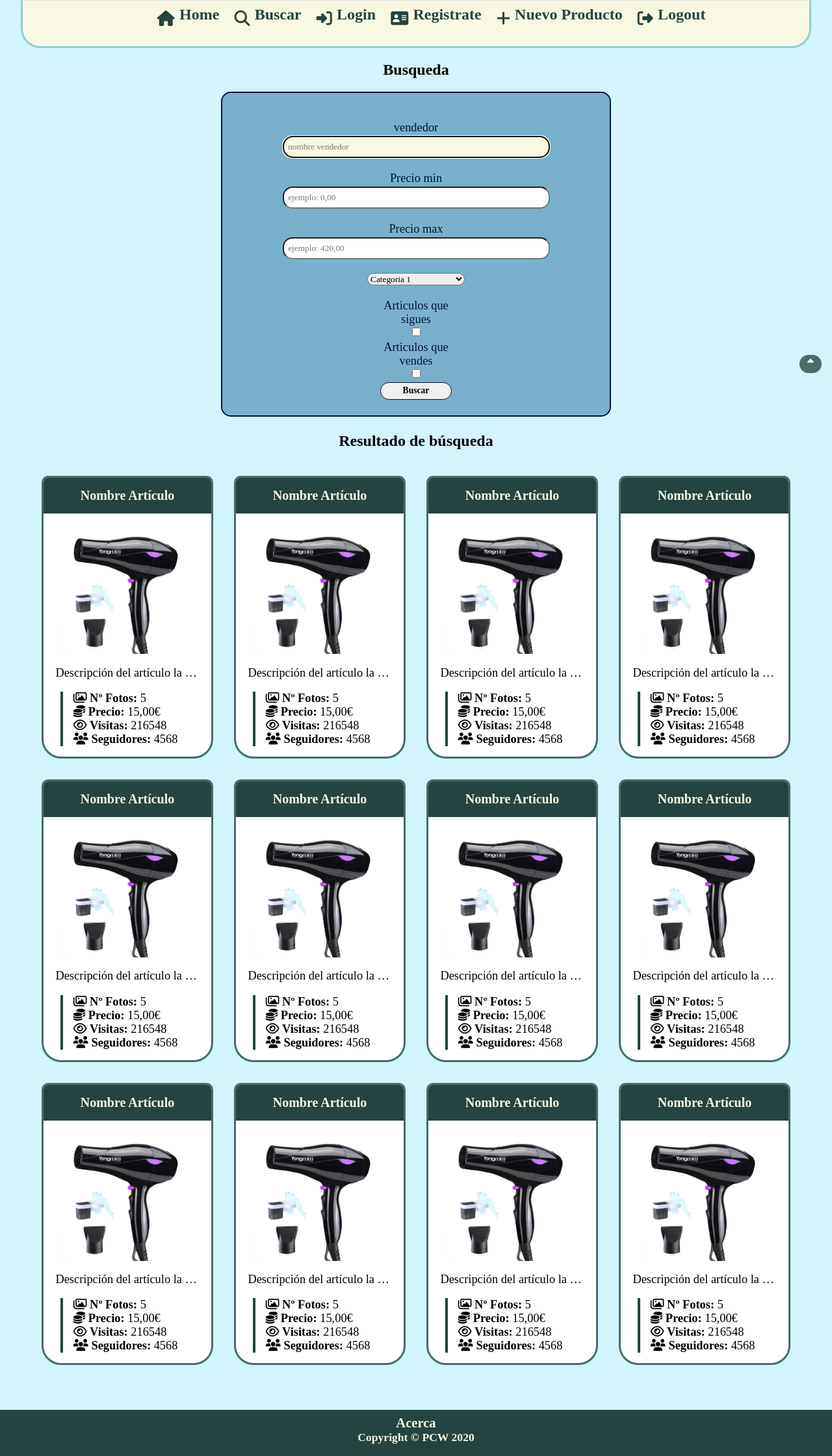
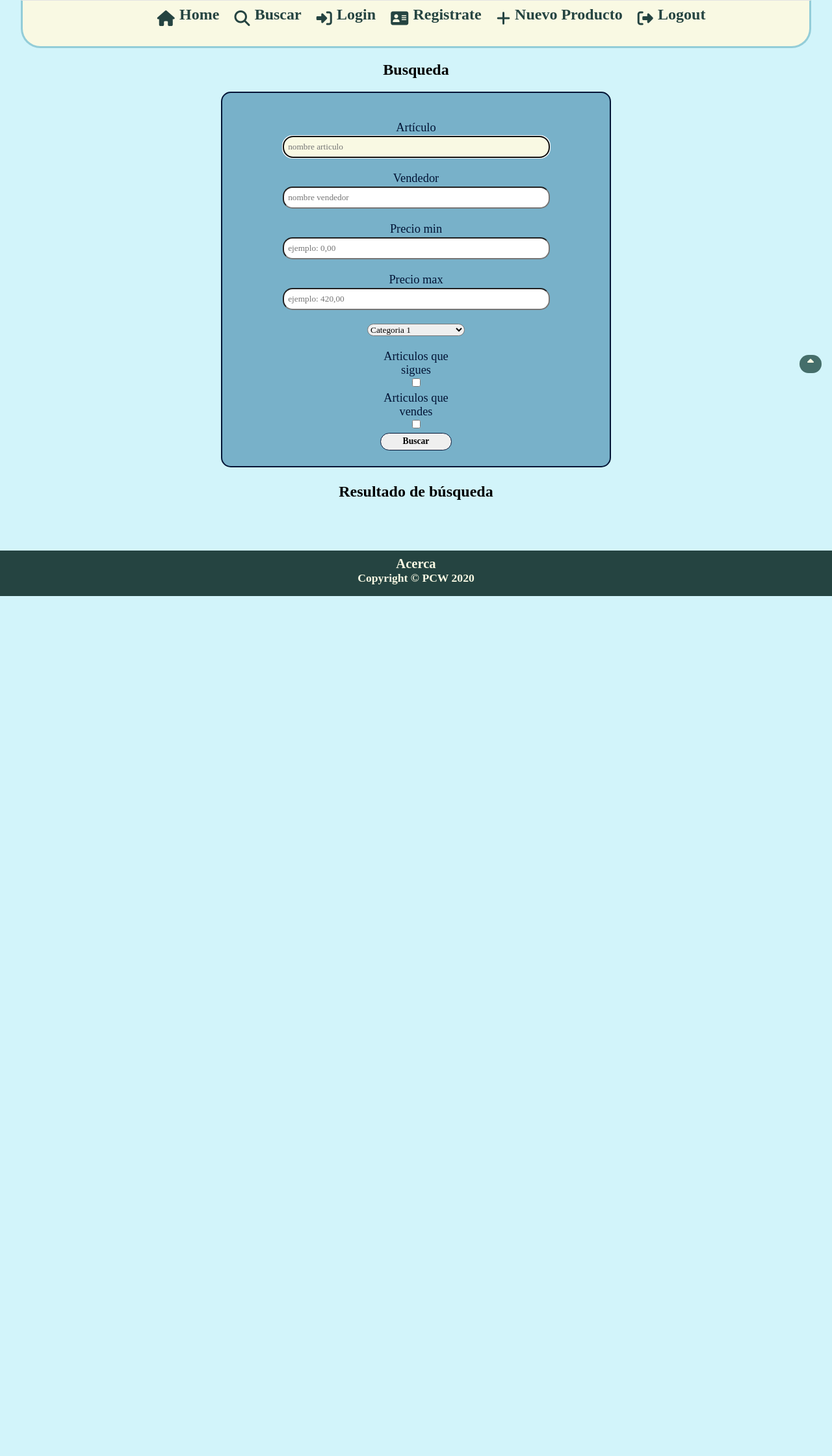
Before and after one commit to AndresGarc/PCW, a PHP site: page /buscar.html in a window 1280 px wide. Shown: the part 210-2450 px from the top of the page at 65% size. After the commit the page ends 1127 px from the top, so only its background shows below. Run offline with PHP 8.4, Linux system fonts and the light colour scheme; some libraries are stand-ins or nearby versions; some web fonts are replaced.

Commit message:
Mejora cargar articulos

```diff
--- a/buscar.html
+++ b/buscar.html
@@ -31,8 +31,12 @@
 
     <h2>Busqueda</h2>
    <form id="formu" method="get">
+     <p>
+       <label for="nombre">Artículo</label>
+       <input type="text" name="nombre" id="nombre" maxlength="100" placeholder="nombre articulo" autofocus>
+     </p>
     <p>
-      <label for="vendedor">vendedor</label>
+      <label for="vendedor">Vendedor</label>
       <input type="text" name="vendedor" id="vendedor" maxlength="100" placeholder="nombre vendedor" autofocus>
     </p>
     <p>
@@ -64,152 +68,11 @@
 
    <section>
      <h3>Resultado de búsqueda</h3>
-      <div id="flex">
-        <article class="boxProd">
-          <h4><a href="articulo.html">Nombre Artículo</a></h4>
-          <a href="articulo.html"><img class="ftoArt" src="img/secador.jpg" alt="imagen articulo"></a>
-          <p class="desc">Descripción del artículo la cual es muy larga entonces tienen que salir tres puntos suspensivos para que nos den la nota</p>
-            <footer>
-              <p><i class="far fa-images"></i> <b>Nº Fotos:</b> 5</p>
-              <p><i class="fas fa-coins"></i> <b>Precio:</b> 15,00€</p>
-              <p><i class="far fa-eye"></i> <b>Visitas:</b> 216548</p>
-              <p><i class="fas fa-users"></i> <b>Seguidores:</b> 4568</p>
-            </footer>
-        </article>
-        <article class="boxProd">
-          <h4><a href="articulo.html">Nombre Artículo</a></h4>
-          <a href="articulo.html"><img class="ftoArt" src="img/secador.jpg" alt="imagen articulo"></a>
-          <p class="desc">Descripción del artículo la cual es muy larga entonces tienen que salir tres puntos suspensivos para que nos den la nota</p>
-            <footer>
-              <p><i class="far fa-images"></i> <b>Nº Fotos:</b> 5</p>
-              <p><i class="fas fa-coins"></i> <b>Precio:</b> 15,00€</p>
+      <div id="flex"></div>
 
-              <p><i class="far fa-eye"></i> <b>Visitas:</b> 216548</p>
-              <p><i class="fas fa-users"></i> <b>Seguidores:</b> 4568</p>
-            </footer>
-        </article>
-        <article class="boxProd">
-          <h4><a href="articulo.html">Nombre Artículo</a></h4>
-          <a href="articulo.html"><img class="ftoArt" src="img/secador.jpg" alt="imagen articulo"></a>
-          <p class="desc">Descripción del artículo la cual es muy larga entonces tienen que salir tres puntos suspensivos para que nos den la nota</p>
-            <footer>
-              <p><i class="far fa-images"></i> <b>Nº Fotos:</b> 5</p>
-              <p><i class="fas fa-coins"></i> <b>Precio:</b> 15,00€</p>
+   </section>
 
-              <p><i class="far fa-eye"></i> <b>Visitas:</b> 216548</p>
-              <p><i class="fas fa-users"></i> <b>Seguidores:</b> 4568</p>
-            </footer>
-        </article>
-        <article class="boxProd">
-          <h4><a href="articulo.html">Nombre Artículo</a></h4>
-          <a href="articulo.html"><img class="ftoArt" src="img/secador.jpg" alt="imagen articulo"></a>
-          <p class="desc">Descripción del artículo la cual es muy larga entonces tienen que salir tres puntos suspensivos para que nos den la nota</p>
-            <footer>
-              <p><i class="far fa-images"></i> <b>Nº Fotos:</b> 5</p>
-              <p><i class="fas fa-coins"></i> <b>Precio:</b> 15,00€</p>
-
-              <p><i class="far fa-eye"></i> <b>Visitas:</b> 216548</p>
-              <p><i class="fas fa-users"></i> <b>Seguidores:</b> 4568</p>
-            </footer>
-        </article>
-        <article class="boxProd">
-          <h4><a href="articulo.html">Nombre Artículo</a></h4>
-          <a href="articulo.html"><img class="ftoArt" src="img/secador.jpg" alt="imagen articulo"></a>
-          <p class="desc">Descripción del artículo la cual es muy larga entonces tienen que salir tres puntos suspensivos para que nos den la nota</p>
-            <footer>
-              <p><i class="far fa-images"></i> <b>Nº Fotos:</b> 5</p>
-              <p><i class="fas fa-coins"></i> <b>Precio:</b> 15,00€</p>
-
-              <p><i class="far fa-eye"></i> <b>Visitas:</b> 216548</p>
-              <p><i class="fas fa-users"></i> <b>Seguidores:</b> 4568</p>
-            </footer>
-        </article>
-        <article class="boxProd">
-          <h4><a href="articulo.html">Nombre Artículo</a></h4>
-          <a href="articulo.html"><img class="ftoArt" src="img/secador.jpg" alt="imagen articulo"></a>
-          <p class="desc">Descripción del artículo la cual es muy larga entonces tienen que salir tres puntos suspensivos para que nos den la nota</p>
-            <footer>
-              <p><i class="far fa-images"></i> <b>Nº Fotos:</b> 5</p>
-              <p><i class="fas fa-coins"></i> <b>Precio:</b> 15,00€</p>
-
-              <p><i class="far fa-eye"></i> <b>Visitas:</b> 216548</p>
-              <p><i class="fas fa-users"></i> <b>Seguidores:</b> 4568</p>
-            </footer>
-        </article>
-        <article class="boxProd">
-          <h4><a href="articulo.html">Nombre Artículo</a></h4>
-          <a href="articulo.html"><img class="ftoArt" src="img/secador.jpg" alt="imagen articulo"></a>
-          <p class="desc">Descripción del artículo la cual es muy larga entonces tienen que salir tres puntos suspensivos para que nos den la nota</p>
-            <footer>
-              <p><i class="far fa-images"></i> <b>Nº Fotos:</b> 5</p>
-              <p><i class="fas fa-coins"></i> <b>Precio:</b> 15,00€</p>
-
-              <p><i class="far fa-eye"></i> <b>Visitas:</b> 216548</p>
-              <p><i class="fas fa-users"></i> <b>Seguidores:</b> 4568</p>
-            </footer>
-        </article>
-        <article class="boxProd">
-          <h4><a href="articulo.html">Nombre Artículo</a></h4>
-          <a href="articulo.html"><img class="ftoArt" src="img/secador.jpg" alt="imagen articulo"></a>
-          <p class="desc">Descripción del artículo la cual es muy larga entonces tienen que salir tres puntos suspensivos para que nos den la nota</p>
-            <footer>
-              <p><i class="far fa-images"></i> <b>Nº Fotos:</b> 5</p>
-              <p><i class="fas fa-coins"></i> <b>Precio:</b> 15,00€</p>
-
-              <p><i class="far fa-eye"></i> <b>Visitas:</b> 216548</p>
-              <p><i class="fas fa-users"></i> <b>Seguidores:</b> 4568</p>
-            </footer>
-        </article>
-        <article class="boxProd">
-          <h4><a href="articulo.html">Nombre Artículo</a></h4>
-          <a href="articulo.html"><img class="ftoArt" src="img/secador.jpg" alt="imagen articulo"></a>
-          <p class="desc">Descripción del artículo la cual es muy larga entonces tienen que salir tres puntos suspensivos para que nos den la nota</p>
-            <footer>
-              <p><i class="far fa-images"></i> <b>Nº Fotos:</b> 5</p>
-              <p><i class="fas fa-coins"></i> <b>Precio:</b> 15,00€</p>
-
-              <p><i class="far fa-eye"></i> <b>Visitas:</b> 216548</p>
-              <p><i class="fas fa-users"></i> <b>Seguidores:</b> 4568</p>
-            </footer>
-        </article>
-        <article class="boxProd">
-          <h4><a href="articulo.html">Nombre Artículo</a></h4>
-          <a href="articulo.html"><img class="ftoArt" src="img/secador.jpg" alt="imagen articulo"></a>
-          <p class="desc">Descripción del artículo la cual es muy larga entonces tienen que salir tres puntos suspensivos para que nos den la nota</p>
-            <footer>
-              <p><i class="far fa-images"></i> <b>Nº Fotos:</b> 5</p>
-              <p><i class="fas fa-coins"></i> <b>Precio:</b> 15,00€</p>
-
-              <p><i class="far fa-eye"></i> <b>Visitas:</b> 216548</p>
-              <p><i class="fas fa-users"></i> <b>Seguidores:</b> 4568</p>
-            </footer>
-        </article>
-        <article class="boxProd">
-          <h4><a href="articulo.html">Nombre Artículo</a></h4>
-          <a href="articulo.html"><img class="ftoArt" src="img/secador.jpg" alt="imagen articulo"></a>
-          <p class="desc">Descripción del artículo la cual es muy larga entonces tienen que salir tres puntos suspensivos para que nos den la nota</p>
-            <footer>
-              <p><i class="far fa-images"></i> <b>Nº Fotos:</b> 5</p>
-              <p><i class="fas fa-coins"></i> <b>Precio:</b> 15,00€</p>
-
-              <p><i class="far fa-eye"></i> <b>Visitas:</b> 216548</p>
-              <p><i class="fas fa-users"></i> <b>Seguidores:</b> 4568</p>
-            </footer>
-        </article>
-        <article class="boxProd">
-          <h4><a href="articulo.html">Nombre Artículo</a></h4>
-          <a href="articulo.html"><img class="ftoArt" src="img/secador.jpg" alt="imagen articulo"></a>
-          <p class="desc">Descripción del artículo la cual es muy larga entonces tienen que salir tres puntos suspensivos para que nos den la nota</p>
-            <footer>
-              <p><i class="far fa-images"></i> <b>Nº Fotos:</b> 5</p>
-              <p><i class="fas fa-coins"></i> <b>Precio:</b> 15,00€</p>
-
-              <p><i class="far fa-eye"></i> <b>Visitas:</b> 216548</p>
-              <p><i class="fas fa-users"></i> <b>Seguidores:</b> 4568</p>
-            </footer>
-        </article>
-      </div>
-   </section>
+   <script src="codigoA.js"></script>
    <a href="#header" id="arriba"><i class="fas fa-sort-up"></i></a>
    <footer>
     <h3><a href="acerca.html">Acerca</a></h3>
--- a/codigoA.js
+++ b/codigoA.js
@@ -13,7 +13,14 @@ function loadArt(){
     let r = JSON.parse(xhr.responseText);
     console.log(r);
     r.FILAS.forEach(function(e){
+      crearArticulo(e);
+    });
 
+    };
+  xhr.send();
+};
+
+function crearArticulo(e){
   let art = document.createElement('article');
   let titulo = document.createElement('h4');
   let desc = document.createElement('p');
@@ -64,16 +71,4 @@ function loadArt(){
   art.appendChild(foot);
 
   document.getElementById('flex').appendChild(art);
-
-  //    let li = document.createElement('li');
-//      li.innerHTML = `${e.nombre}`;
-//      document.getElementById('cat').appendChild(li);
-    });
-
 };
-  xhr.send();
-};
-
-function crearArticulo(){
-
-};
--- a/estilo.css
+++ b/estilo.css
@@ -371,6 +371,7 @@ section{
   }
 
   .desc {
+
     white-space: nowrap;
     overflow: hidden;
     text-overflow: ellipsis;
```
Also changed, not shown: Index.html (+1 -149 lines). Lines whose indentation alone changed are shown as unchanged.
